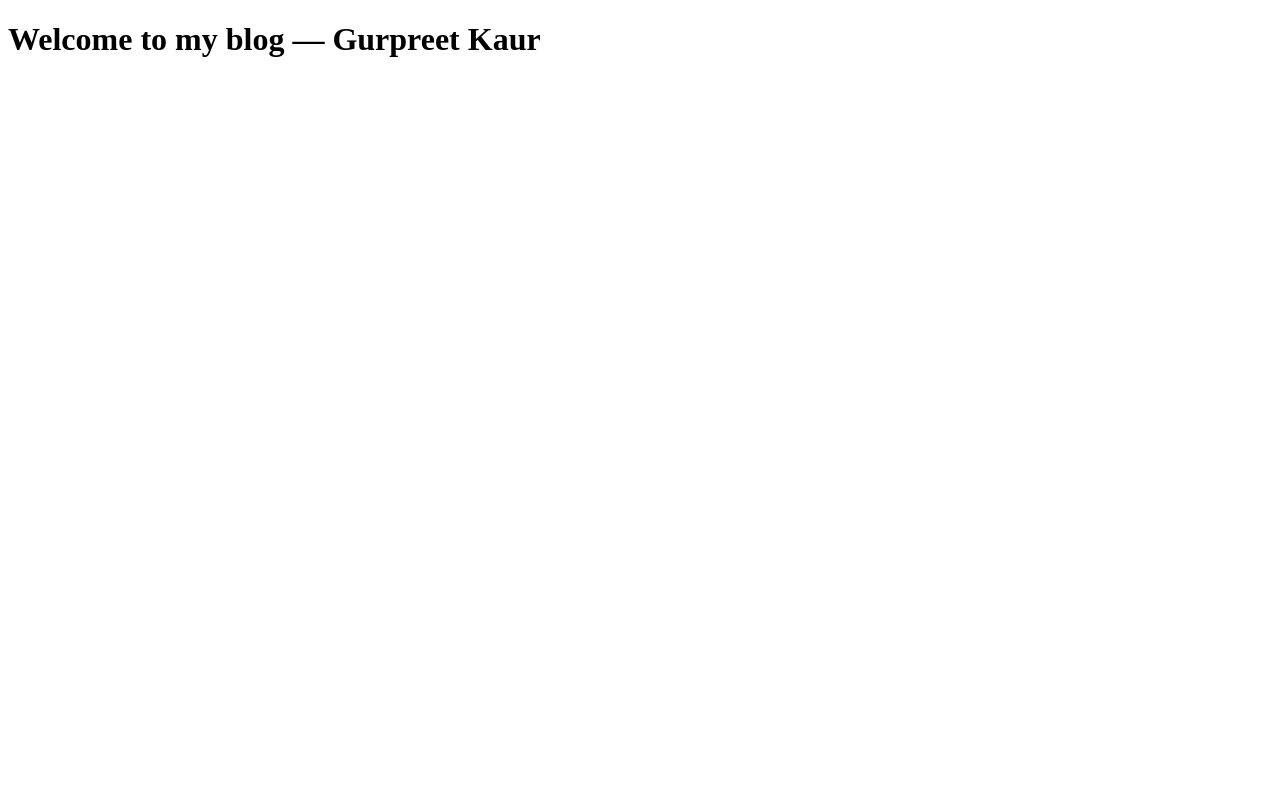
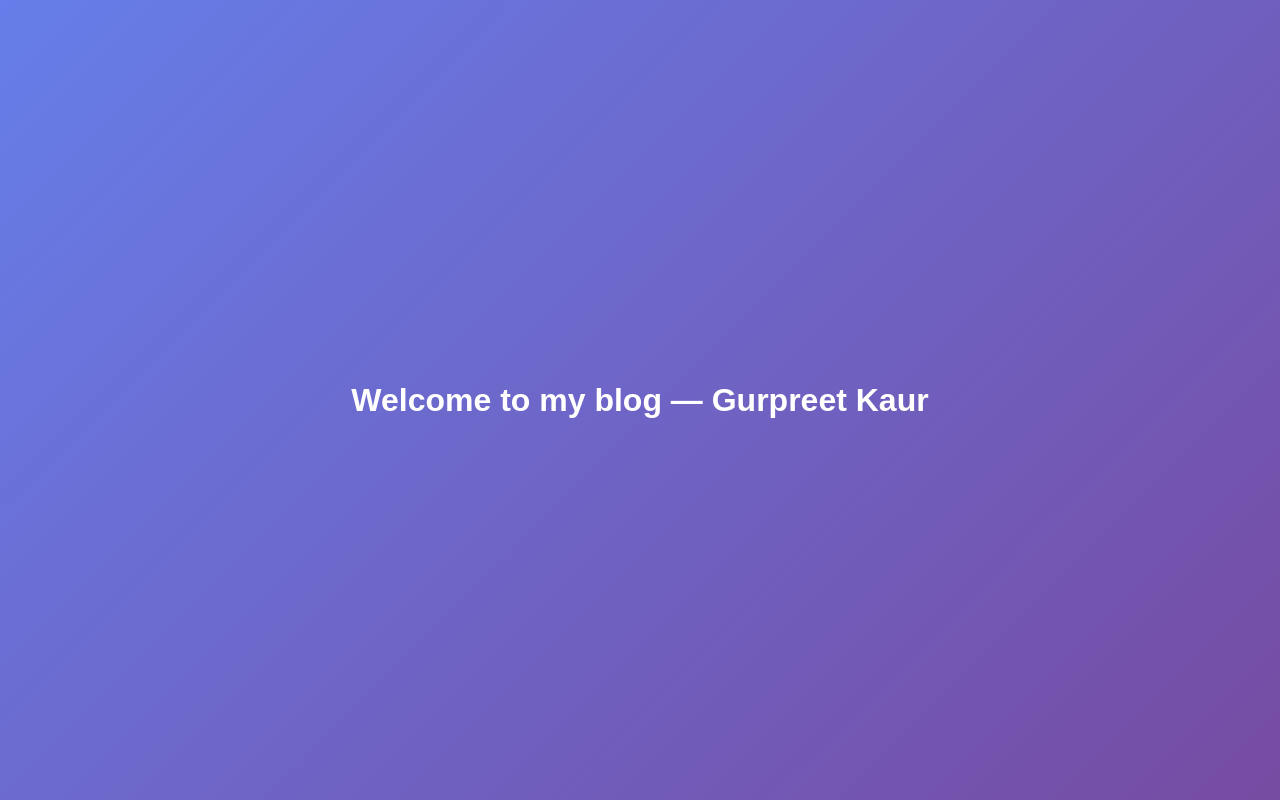
Before and after one commit to gurpreet23/gurpreet23.github.io, a plain HTML site: page index.html in a window 1280 px wide. Drawn offline with Linux system fonts and the light colour scheme.

Commit message:
Update index.html

```diff
--- a/index.html
+++ b/index.html
@@ -3,6 +3,20 @@
 <head>
   <meta charset="UTF-8">
   <title>My Blog</title>
+  <style>
+    body {
+      margin: 0;
+      height: 100vh;
+      display: flex;
+      justify-content: center;
+      align-items: center;
+      font-family: Arial, sans-serif;
+
+      /* Gradient background */
+      background: linear-gradient(135deg, #667eea, #764ba2);
+      color: white;
+    }
+  </style>
 </head>
 <body>
   <h1>Welcome to my blog — Gurpreet Kaur</h1>
```
